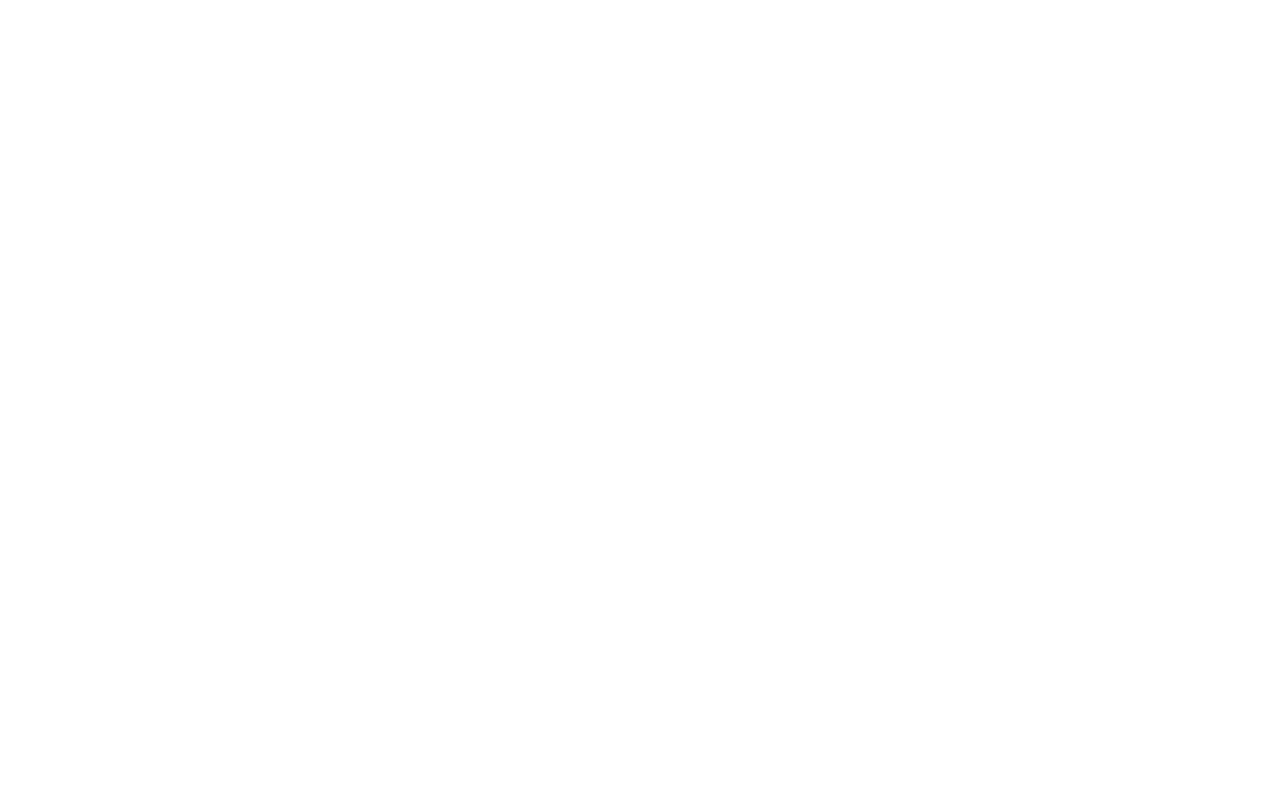
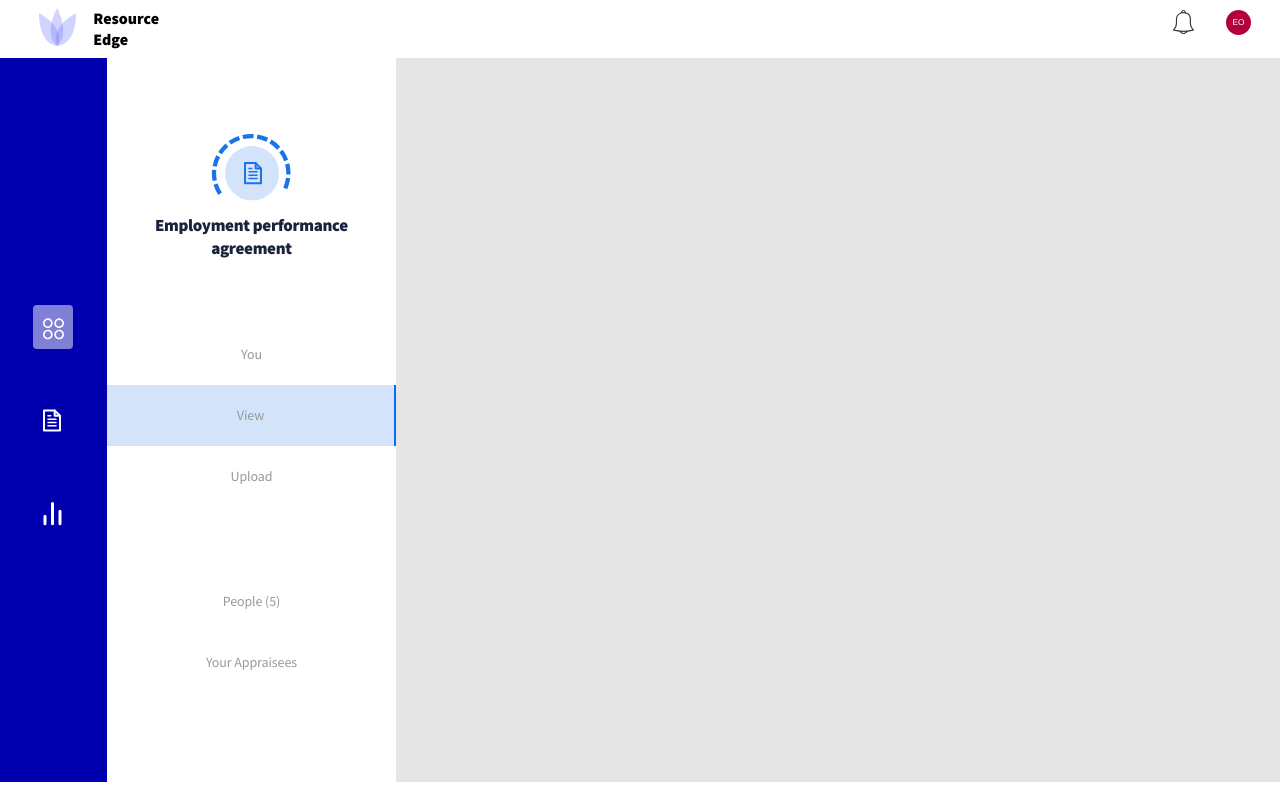
Before and after one commit to OkoyeApps/Resourceedge_Microservices, a React (Create React App) app: page /appraisees in a window 1280 px wide. Built offline with nearby package versions, Linux system fonts and the light colour scheme.

Commit message:
update on appraisees

```diff
--- a/src/AppRoutes.js
+++ b/src/AppRoutes.js
@@ -5,7 +5,7 @@
 import EPA from './pages/epa/epa'
 import Login from './pages/authPage/login/login'
 import Register from './pages/authPage/register/register'
-
+import Appraisees from './pages/appraisees/appraisees'
 
 
 const AuthRoute = ({ Component, path, exact, ...rest }) => {
@@ -28,6 +28,7 @@
                 <AuthRoute path="/register" exact Component={Register} />
                 <AuthRoute path="/login" exact Component={Login} />
                 <MainRoute path='/employee_performance_agreement' exact Component={EPA} />
+                <MainRoute path="/appraisees" exact Component={Appraisees} />
             </Switch>
         </Router>
 
--- /dev/null
+++ b/src/pages/appraisees/appraisees.js
@@ -0,0 +1,38 @@
+import React, { useState } from 'react'
+import EpaAvatar from '../../assets/images/epaAvatar.svg'
+
+export default function Appraisees() {
+    const [tab, setTab] = useState("view")
+
+
+    const handleTab = (selectedTab) => {
+        setTab(selectedTab)
+    }
+    return (
+        <div className="row mx-0">
+            <div className="col-3 inner-sidebar text-center px-0">
+                <div>
+                    <img src={EpaAvatar} alt="EPA Avatar" />
+                </div>
+                <div>
+                    Employment performance<br /> agreement
+                </div>
+
+                <section className="tab-section">
+                    <ul>
+                        <li>You</li>
+                        <li onClick={() => { handleTab("view") }} className={`${tab === "view" ? "tabbed" : ""}`}>View</li>
+                        <li onClick={() => { handleTab("upload") }} className={`${tab === "upload" ? "tabbed" : ""}`}>Upload</li>
+                    </ul>
+                </section>
+
+                <section className="tab-section">
+                    <ul>
+                        <li>People (5)</li>
+                        <li onClick={() => { handleTab("appraise") }} className={`${tab === "appraise" ? "tabbed" : ""}`}>Your Appraisees</li>
+                    </ul>
+                </section>
+            </div>
+        </div>
+    )
+}
```
